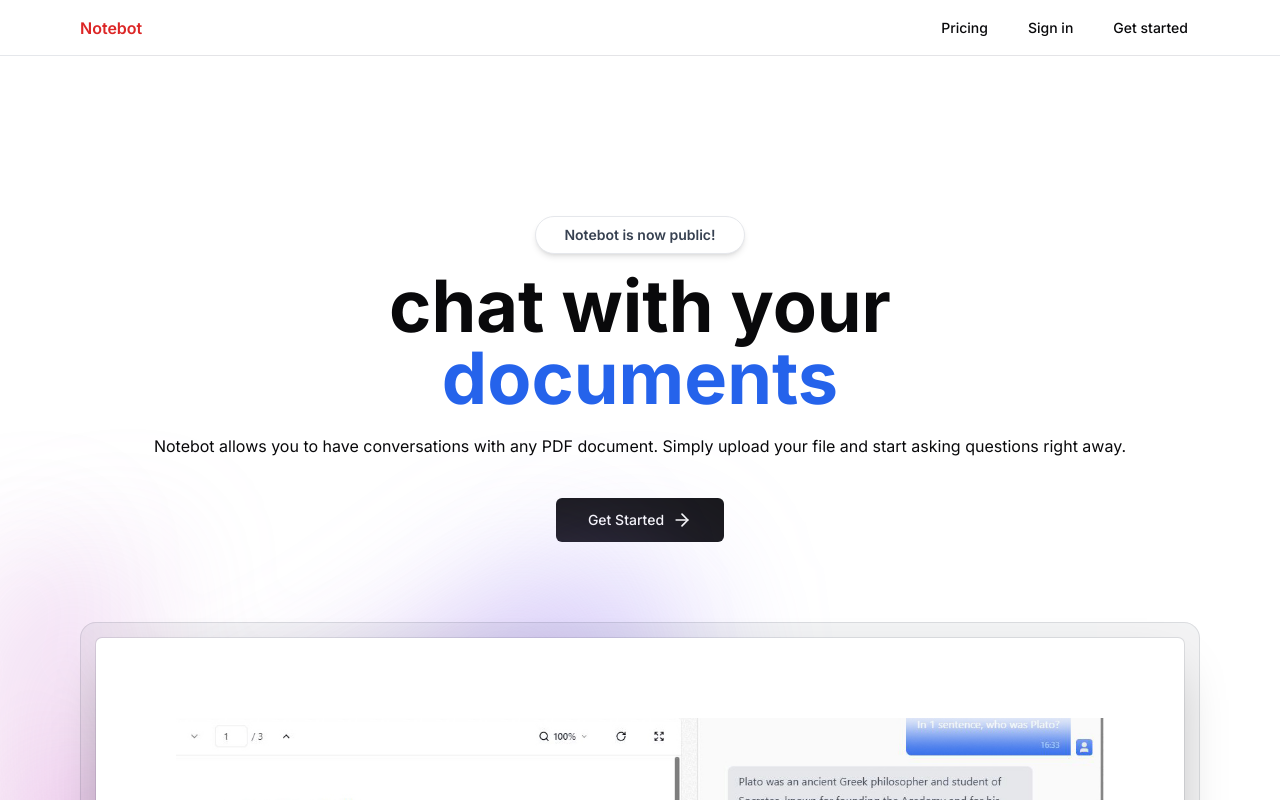
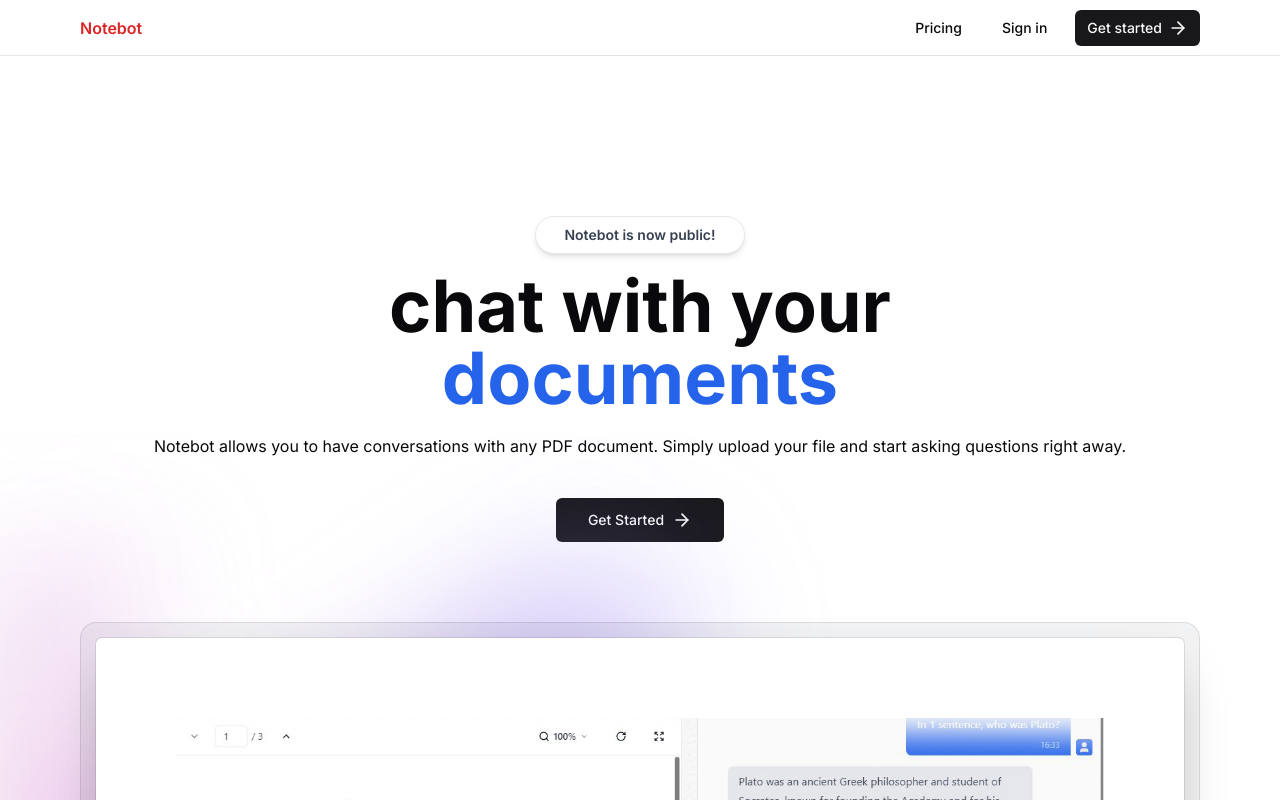
Before and after one commit to bhardwajj03/notebot, a Next.js app: page / in a window 1280 px wide. Shown: the top 800 px of the page. Built offline with nearby package versions, Linux system fonts and the light colour scheme.

Commit message:
complete navbar

```diff
--- /dev/null
+++ b/src/app/api/auth/[kindeAuth]/route.ts
@@ -0,0 +1,10 @@
+import { handleAuth } from '@kinde-oss/kinde-auth-nextjs/server'
+import { NextRequest } from 'next/server'
+
+export async function GET(
+  request: NextRequest,
+  { params }: any
+) {
+  const endpoint = params.kindeAuth
+  return handleAuth(request, endpoint)
+}
--- a/src/app/components/Navbar.tsx
+++ b/src/app/components/Navbar.tsx
@@ -2,6 +2,7 @@
 import MaxWidthWrapper from "./MaxWidthWrapper"
 import { buttonVariants } from "@/components/ui/button"
 import { LoginLink, RegisterLink } from "@kinde-oss/kinde-auth-nextjs/server"
+import { ArrowRight } from "lucide-react"
 
 const Navbar=()=>{
     return (
@@ -31,7 +32,7 @@
                                     Pricing
                                 </Link>
                                 <LoginLink
-                                    href='/pricing'
+
                                     className={buttonVariants({
                                         variant:'ghost',
                                         size:'sm',
@@ -41,14 +42,14 @@
                                         Sign in
                                 </LoginLink>
                                 <RegisterLink
-                                    href='/pricing'
+
                                     className={buttonVariants({
-                                        variant:'ghost',
+
                                         size:'sm',
 
                                     })}
                                 >
-                                        Get started
+                                        Get started  <ArrowRight className="ml-1.5 h-5 w-5"/>
                                 </RegisterLink>
                             </>
                         </div>
```
Also changed, not shown: 1 other file (tests, documents, lock files or other folders).
